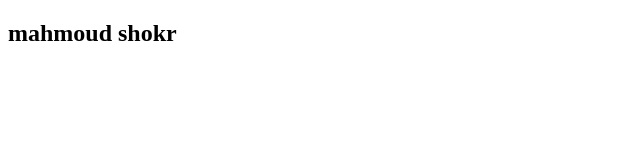
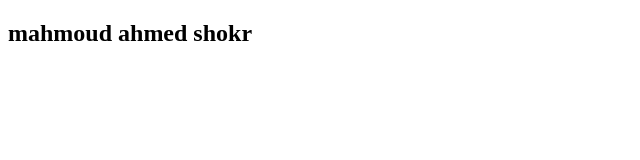
Before and after one commit to mahshokr/git-demo, a plain HTML site: page index.html in a window 1280 px wide. Shown: the whole page, without its empty margins (0-640 px from the left). Drawn offline with Linux system fonts and the light colour scheme.

Commit message:
a few messages hahahaha

```diff
--- a/index.html
+++ b/index.html
@@ -7,6 +7,6 @@
     <title>Document</title>
 </head>
 <body>
-    <h2>mahmoud shokr</h2>
+    <h2>mahmoud ahmed shokr</h2>
 </body>
 </html>
```
Also changed, not shown: 1 other file.
